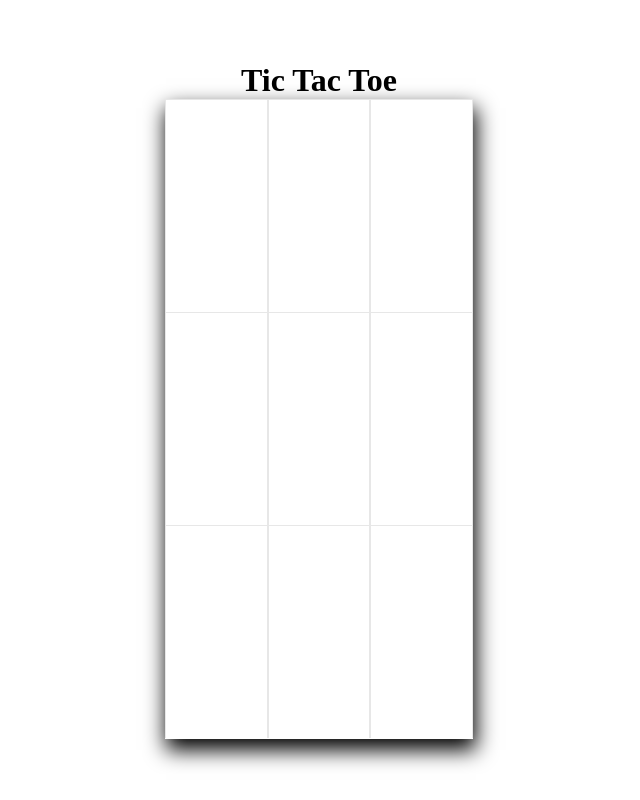
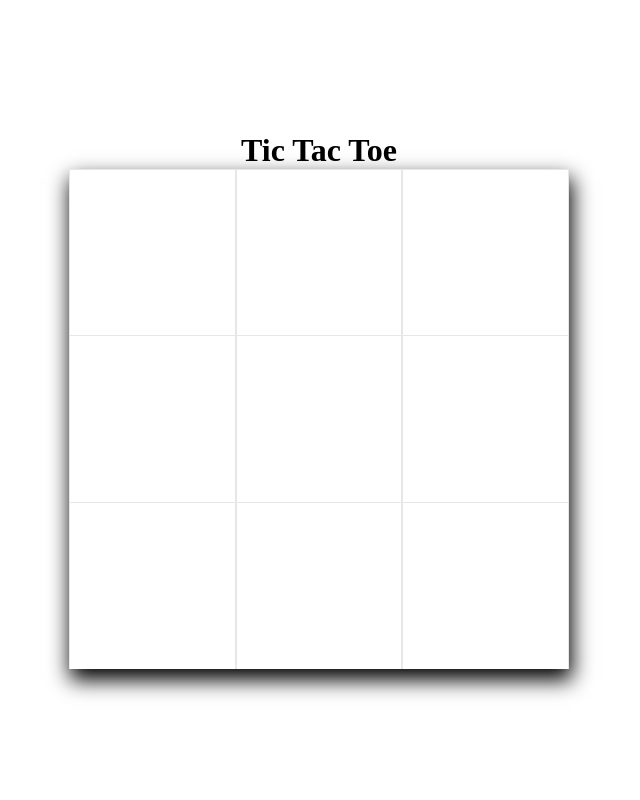
Before and after one commit to GSSanjay/ReactTicTacToe, a React (Create React App) app: page / in a window 768 px wide. Shown: the whole page, without its empty margins (65-705 px from the left). Built offline with nearby package versions, Linux system fonts and the light colour scheme.

Commit message:
React Tic Tac Toe- cosmetic changes

```diff
--- a/src/App.css
+++ b/src/App.css
@@ -10,11 +10,12 @@
   justify-content: center;
   align-items: center;
   flex-direction: column;
+  padding: 2rem;
 }
 
 .board {
-  width: 40%;
-  height: 80%;
+  width: 500px;
+  height: 500px;
 
   display: flex;
   flex-direction: column;
@@ -68,3 +69,27 @@
   /* transform: scaleY(0.7); */
   text-shadow: 1px 10px 18px rgb(225, 111, 14);
 }
+
+/* For Responsiveness */
+
+@media (max-width: 768px) {
+  .App {
+    padding: 1rem;
+  }
+
+  .board {
+    width: 100%;
+    /* height: 300px; */
+  }
+}
+
+@media (min-width: 600px) {
+  .App {
+    padding: 1rem;
+  }
+
+  .board {
+    width: 500px;
+    /* height: 300px; */
+  }
+}
--- a/src/App.js
+++ b/src/App.js
@@ -10,6 +10,7 @@ const App = () => {
   const [player, setPlayer] = useState("O");
   const [result, setResult] = useState({ winner: "none", state: "none" });
 
+  let winnerStr;
   useEffect(() => {
     checkWinner();
     checkIfTie();
@@ -22,7 +23,8 @@ const App = () => {
 
   useEffect(() => {
     if (result.state !== "none") {
-      alert(`Game finished! Winner: ${result.winner}`);
+      // alert(`Game finished! Winner: ${result.winner}`);
+      winnerStr = `Game finished! Winner: ${result.winner}`;
       restartGame();
     }
   }, [result]);
@@ -79,7 +81,8 @@ const App = () => {
   return (
     <>
       <div className="App">
-        <h1>Tic Tac Toe</h1>
+        <h1>Tic Tac Toe </h1>
+        <h2>{result.winner !== "none" ? `Winner is: ${result.winner}` : ``}</h2>
         <div className="board">
           <div className="row">
             <Square val={board[0]} chooseSquare={() => chooseSquare(0)} />
```
